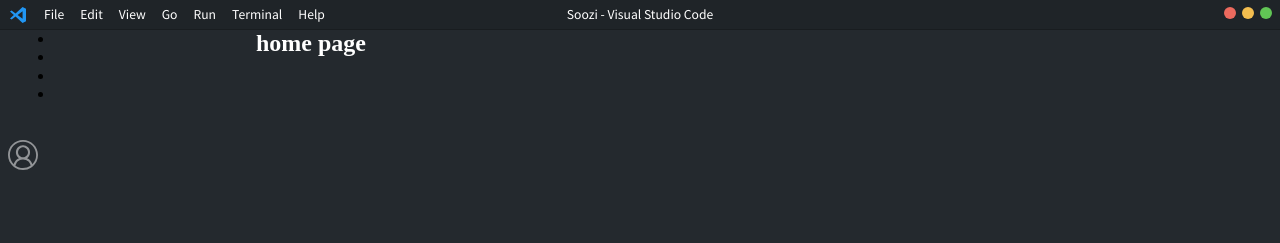
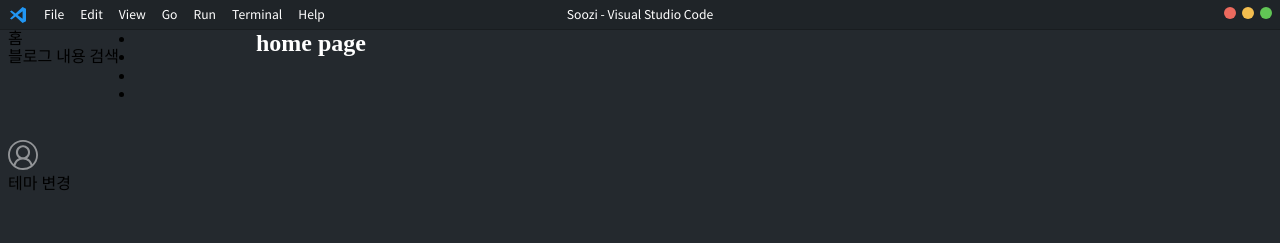
Before and after one commit to sooozi/PF_2024.ver, a Next.js app: page / in a window 1280 px wide. Shown: the top 243 px of the page. Built offline with nearby package versions, Linux system fonts and the light colour scheme.

Commit message:
240403_2024portfolio_put icon in side navigation

```diff
--- a/app/components/layout/sideNav.tsx
+++ b/app/components/layout/sideNav.tsx
@@ -1,5 +1,6 @@
-/* css import */
+/* import */
 import AccountIcon from '@/public/img/footer/AccountIcon';
+import Link from "next/link";
 import style from '/src/style/sideNav.module.scss';
 
 /* icon import */
@@ -8,8 +9,8 @@ export default function SideNavLayout() {
         <nav className={style.nav_wrap}>
             <div className={style.side_nav_wrap}>
                 <ul className="icon_list">
-                    <li className={style.icon_explore}></li>
-                    <li className={style.icon_search}></li>
+                    <li className={style.icon_explore}>홈</li>
+                    <li className={style.icon_search}>블로그 내용 검색</li>
                     <li className={style.icon_control}></li>
                     <li className={style.icon_debug}></li>
                     <li className={style.icon_remote}></li>
@@ -17,8 +18,11 @@ export default function SideNavLayout() {
                 </ul>
                 <ul>
                     <li>
-                        <AccountIcon className={style.icon}/>
+                        <Link href="/contact">
+                            <a><AccountIcon className={style.icon}/></a>
+                        </Link>
                     </li>
+                    <li>테마 변경</li>
                 </ul>
             </div>
             <div className={style.side_nav_wrap}>
--- a/src/style/theme.scss
+++ b/src/style/theme.scss
@@ -27,7 +27,7 @@
     --scrollbar-thumb-bg: #333536;
     --article-bg: #1f2428;
     --tagname-text-color: #9DE6A4;
-    --attributename-text-color: #AE93EA;
+    --attributename-text-color: #7e57c2;
     --attributename-text-color-30: #af93ea48;
     --attributevalue-text-color: #A3C6F4;
   }
@@ -35,7 +35,7 @@
 //******************************
 //*          Dracula           *
 //******************************
-  [data-theme='dracula'] {
+  [data-theme='mintCula'] {
     --main-bg: #282a36;
     --bg-text: #313340;
     --text-color: #efefef;
```
